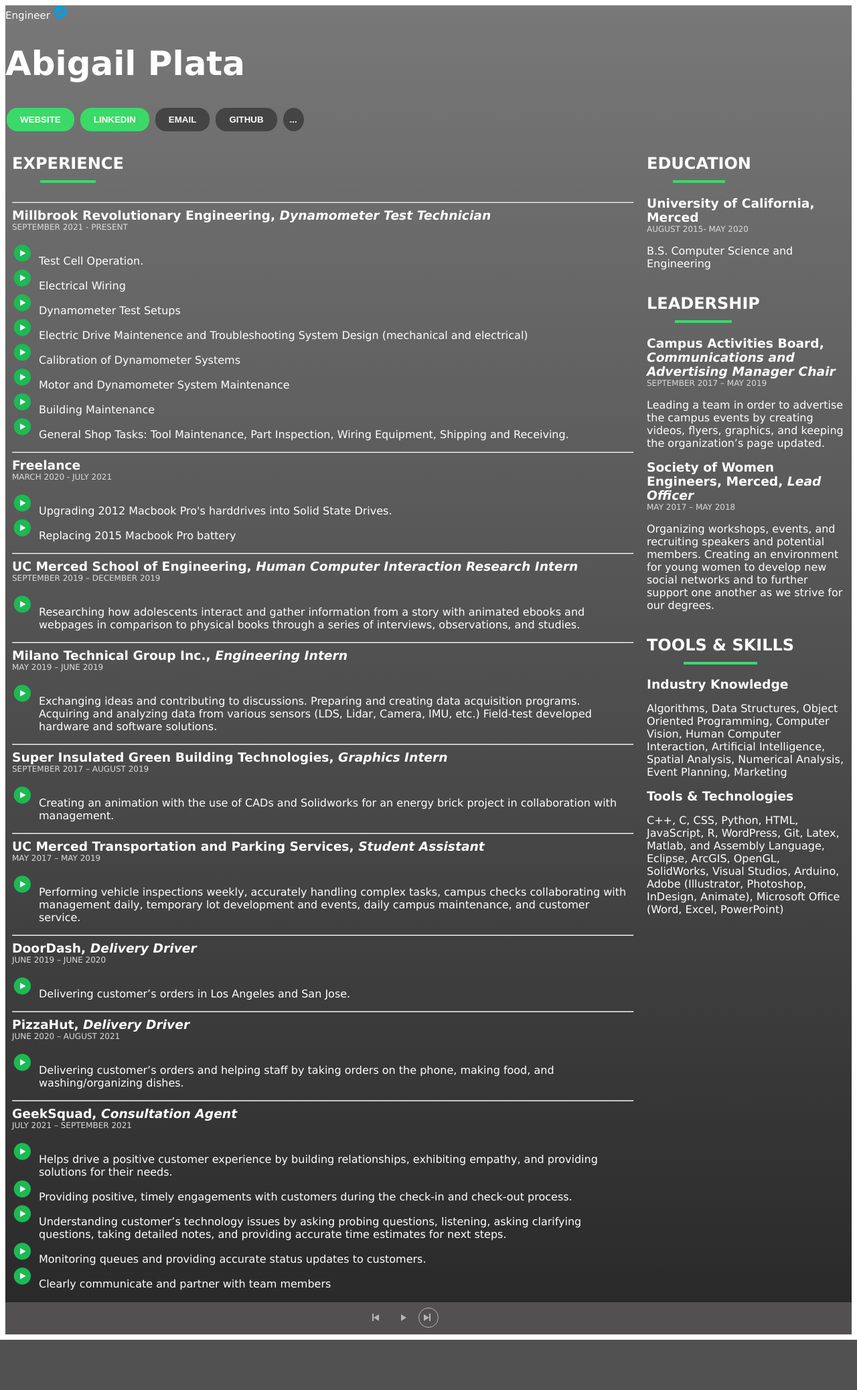
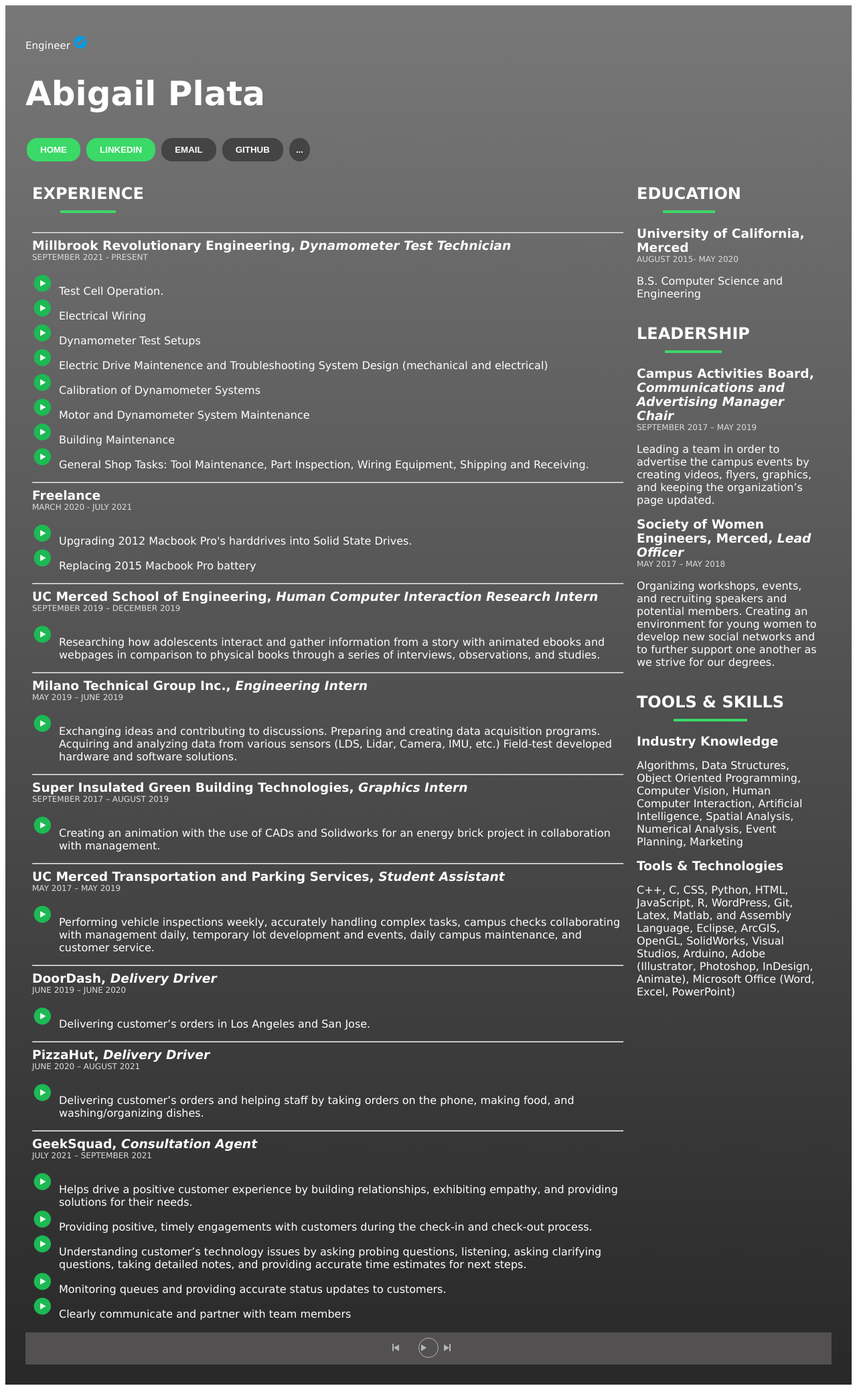
Before and after one commit to abigailplata/Resume, a Flask app: template templates/resume.html in a window 1280 px wide. Shown: the whole page at 67% size. Before the commit the page ends 2000 px from the top, so only its background shows below. Run offline with Flask 2, Linux system fonts and the light colour scheme; the template is opened without the code that fills it, so the values that code supplies are empty.

Commit message:
linking pages w python
padding got messed up on resume page

```diff
--- a/app.py
+++ b/app.py
@@ -1,4 +1,4 @@
-from flask import Flask, render_template
+from flask import Flask, render_template, request
 
 app = Flask(__name__)
 
--- a/static/styles/resume.css
+++ b/static/styles/resume.css
@@ -1,5 +1,6 @@
 #general {
-	/* padding: 30px; */
+	margin: 0;
+	padding: 30px;
 	background-image:linear-gradient( #787878, #282828);
 	font-family: verdana, helvetica;
 	color: white;
--- a/templates/resume.html
+++ b/templates/resume.html
@@ -15,7 +15,7 @@
 		<h1> Abigail Plata </h1>
 		<div class="topnav" id="myTopnav">
 		<nav>
-			<button class="button"> <a href="https://abbycadabyx3.pythonanywhere.com"><b>WEBSITE</b></a> </button>
+			<button class="button"> <a href="https://abbycadabyx3.pythonanywhere.com"><b>HOME</b></a> </button>
 			<button class="button"><a href="https://www.linkedin.com/in/abigailplatax3/"><b>LINKEDIN</b></a> </button>
 			<button class="button button2"><a href="mailto:&#97;&#98;&#105;&#103;&#97;&#105;&#108;&#112;&#108;&#97;&#116;&#97;&#97;&#64;&#103;&#109;&#97;&#105;&#108;&#46;&#99;&#111;&#109;"><b>EMAIL</b></a> </button>
 			<button class="button button3"><a href="https://github.com/abigailplata"><b>GITHUB</b></a> </button>
```
